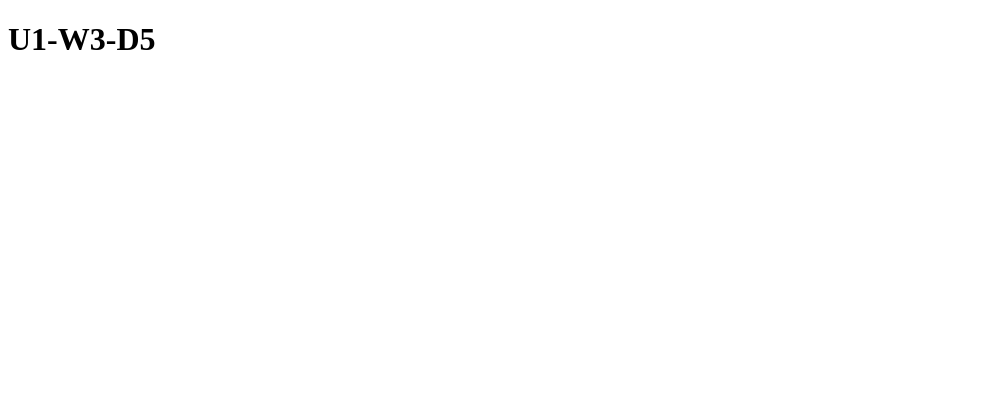
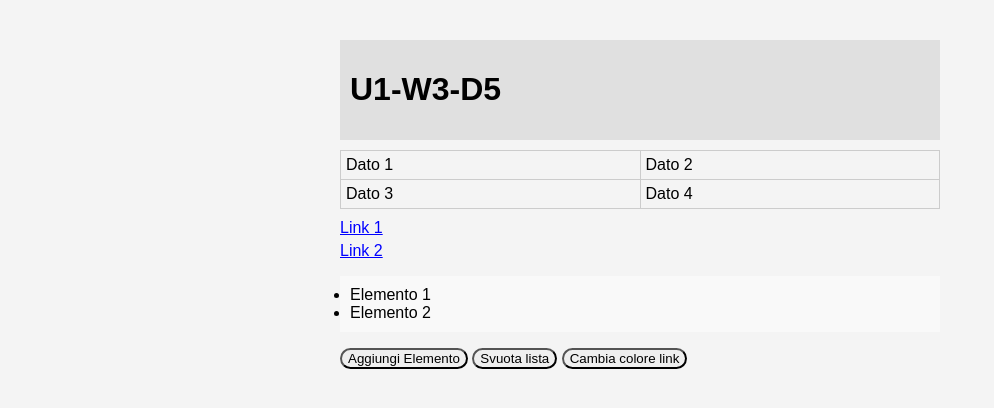
Before and after one commit to Francesco-Zac/U1-W3-D5, a plain HTML site: page index.html in a window 1280 px wide. Shown: the whole page, without its empty margins (0-994 px from the left). Drawn offline with Linux system fonts and the light colour scheme.

Commit message:
added container, table and list

```diff
--- a/asset/D10.js
+++ b/asset/D10.js
@@ -428,7 +428,7 @@ function selectID() {
   let element = document.querySelector("#container");
   return element;
 }
-
+console.log(selectID());
 /* ESERCIZIO 21
   Scrivi una funzione per selezionare ogni tag <td> all'interno della pagina.
 */
@@ -436,6 +436,7 @@ function selectTd() {
   let elements = document.querySelectorAll("td");
   return elements;
 }
+
 /* ESERCIZIO 22
   Scrivi una funzione che, tramite un ciclo, stampa in console il testo contenuto in ogni tag <td> all'interno della pagina.
 */
@@ -445,6 +446,7 @@ function printTd() {
     console.log(elements[i].textContent);
   }
 }
+console.log(printTd());
 /* ESERCIZIO 23
   Scrivi una funzione per aggiungere un background di colore rosso a ogni link all'interno della pagina.
 */
@@ -454,6 +456,7 @@ function addBackground() {
     link.style.backgroundColor = "red";
   });
 }
+document.querySelectorAll("button")[2].addEventListener("click", addBackground);
 /* ESERCIZIO 24
   Scrivi una funzione per aggiungere un nuovo elemento alla lista non ordinata con id "myList".
 */
@@ -463,6 +466,7 @@ function addElement() {
   newElement.textContent = "Nuovo elemento";
   list.appendChild(newElement);
 }
+document.querySelector("button").addEventListener("click", addElement);
 /* ESERCIZIO 25
   Scrivi una funzione per svuotare la lista non ordinata con id "myList".
 */
@@ -473,6 +477,7 @@ function emptyList() {
   }
   return list;
 }
+document.querySelectorAll("button")[1].addEventListener("click", emptyList);
 /* ESERCIZIO 26
   Scrivi una funzione per aggiungere ad ogni tag <tr> la classe CSS "test"
 */
@@ -482,6 +487,7 @@ function addClass() {
     element.classList.add("test");
   });
 }
+addClass();
 
 // [EXTRA] JS Avanzato
 
--- /dev/null
+++ b/asset/style.css
@@ -0,0 +1,34 @@
+body {
+  font-family: Arial, sans-serif;
+  max-width: 600px;
+  margin: 20px auto;
+  padding: 20px;
+  background-color: #f4f4f4;
+}
+#container {
+  background-color: #e0e0e0;
+  padding: 10px;
+  margin-bottom: 10px;
+}
+table {
+  width: 100%;
+  border-collapse: collapse;
+  margin-bottom: 10px;
+}
+td {
+  border: 1px solid #ccc;
+  padding: 5px;
+}
+a {
+  display: block;
+  margin: 5px 0;
+  color: blue;
+}
+ul {
+  background-color: #f9f9f9;
+  padding: 10px;
+}
+
+button {
+  border-radius: 15px;
+}
--- a/index.html
+++ b/index.html
@@ -4,9 +4,32 @@
     <meta charset="UTF-8" />
     <meta name="viewport" content="width=device-width, initial-scale=1.0" />
     <title>Project</title>
+    <link rel="stylesheet" href="./asset/style.css" />
   </head>
   <body>
-    <h1>U1-W3-D5</h1>
+    <div id="container"><h1>U1-W3-D5</h1></div>
+
+    <table>
+      <tr>
+        <td>Dato 1</td>
+        <td>Dato 2</td>
+      </tr>
+      <tr>
+        <td>Dato 3</td>
+        <td>Dato 4</td>
+      </tr>
+    </table>
+
+    <a href="#">Link 1</a>
+    <a href="#">Link 2</a>
+
+    <ul id="mylist">
+      <li>Elemento 1</li>
+      <li>Elemento 2</li>
+    </ul>
+    <button>Aggiungi Elemento</button>
+    <button>Svuota lista</button>
+    <button>Cambia colore link</button>
     <script src="./asset/D10.js"></script>
   </body>
 </html>
```
